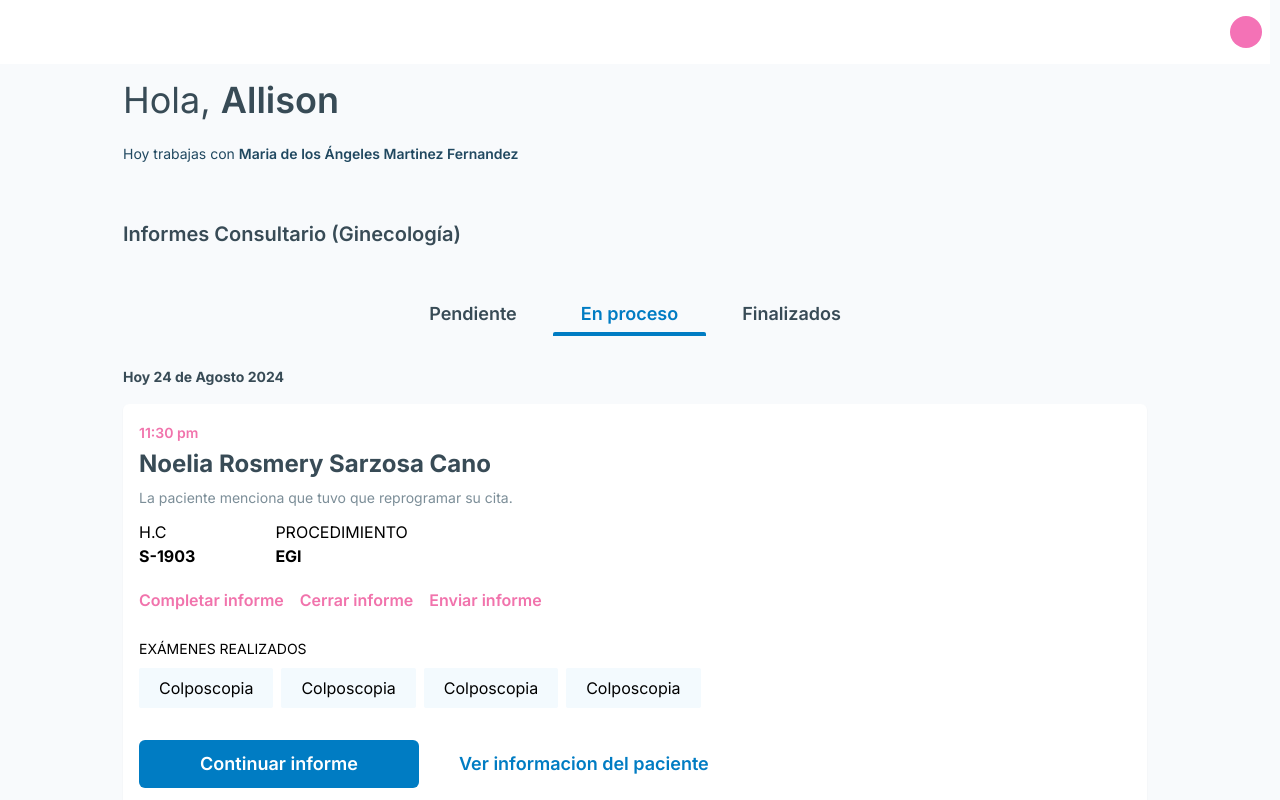
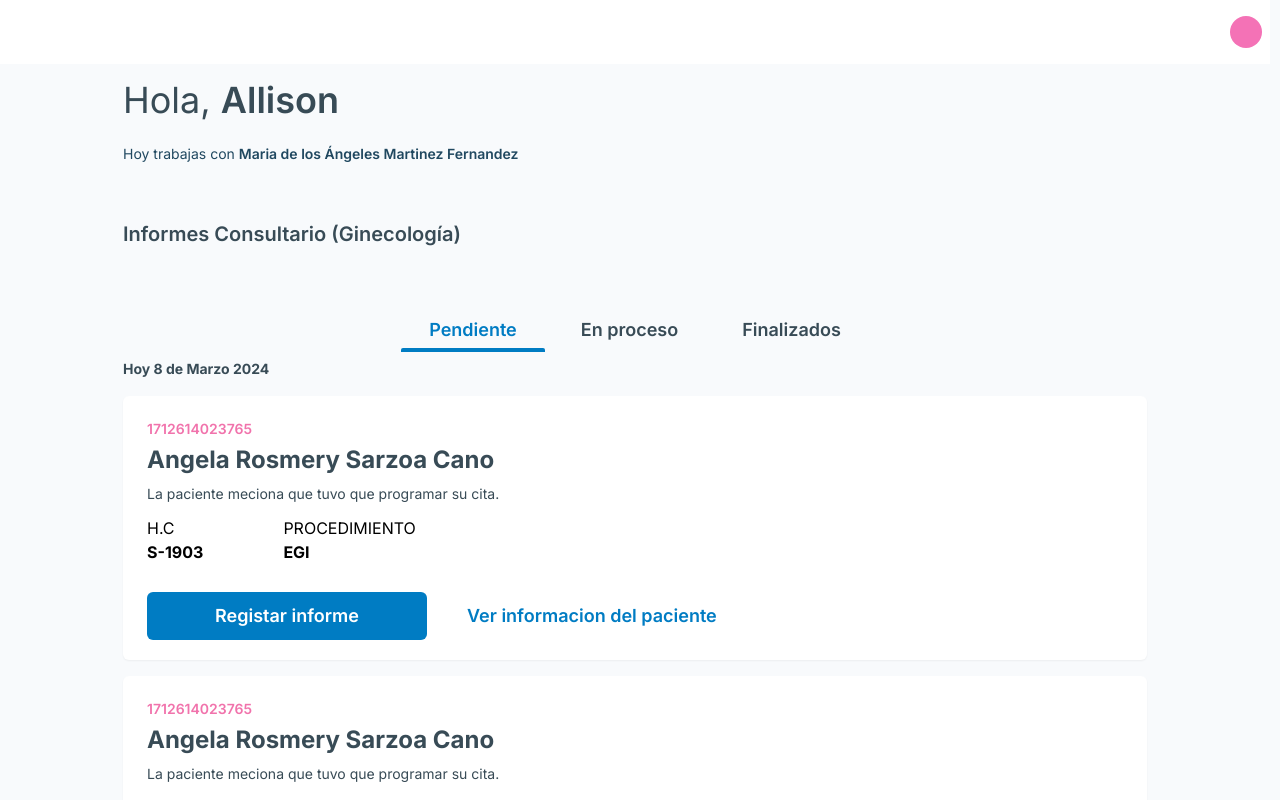
Before and after one commit to kfoq7/imm-frontend-nextjs, a Next.js app: page /patient-list in a window 1280 px wide. Shown: the top 800 px of the page. Built offline with nearby package versions, Linux system fonts and the light colour scheme.

Commit message:
feat(features/patient): added card list states

```diff
--- a/package.json
+++ b/package.json
@@ -15,6 +15,7 @@
     "format:check": "prettier --check src"
   },
   "dependencies": {
+    "@headlessui/react": "^1.7.19",
     "next": "14.1.4",
     "react": "^18.2.0",
     "react-dom": "^18.2.0"
--- a/src/app/patient-list/page.tsx
+++ b/src/app/patient-list/page.tsx
@@ -1,13 +1,65 @@
+'use client'
+
+import { useState } from 'react'
+import { Tab } from '@headlessui/react'
 import {
   PATIENT_RESULT,
-  PatientCard,
-  ButtonStatus,
-  useSelectState,
+  PatientCardFinished,
+  PatientCardPending,
   PatientCardProcess
 } from '@/features/patient'
+import { cn } from '@/lib/utils'
+
+const ListPatientPeding = () => (
+  <>
+    <span className="text-sm font-bold text-gray-1">Hoy 8 de Marzo 2024</span>
+
+    <div className="mt-4 flex flex-col gap-y-4">
+      {PATIENT_RESULT.map(patient => (
+        <PatientCardPending key={patient.id} patientInfo={patient} />
+      ))}
+    </div>
+  </>
+)
+
+const ListPatientFinished = () => (
+  <>
+    <div className="mt-4 flex flex-col gap-y-4">
+      {PATIENT_RESULT.map(patient => (
+        <PatientCardFinished key={patient.id} patientInfo={patient} />
+      ))}
+    </div>
+  </>
+)
+
+const ListPatientProcess = () => (
+  <>
+    <span className="text-sm font-bold text-gray-1">Hoy 24 de Agosto 2024</span>
+
+    <div className="mt-4 flex flex-col gap-y-4">
+      <PatientCardProcess />
+    </div>
+  </>
+)
 
 export default function PatientList() {
-  const {} = useSelectState()
+  const [patientTabs] = useState([
+    {
+      name: 'pending',
+      tabTitle: 'Pendiente',
+      tab: <ListPatientPeding />
+    },
+    {
+      name: 'process',
+      tabTitle: 'En proceso',
+      tab: <ListPatientProcess />
+    },
+    {
+      name: 'finished',
+      tabTitle: 'Finalizados',
+      tab: <ListPatientFinished />
+    }
+  ])
 
   return (
     <main className="p-4">
@@ -27,27 +79,43 @@
             <h3 className="text-xl font-semibold text-gray-1">
               Informes Consultario (Ginecología)
             </h3>
-
-            <nav className="mt-10 flex items-center justify-center gap-x-2">
-              <ButtonStatus>Pendiente</ButtonStatus>
-              <ButtonStatus isSelected>En proceso</ButtonStatus>
-              <ButtonStatus>Finalizados</ButtonStatus>
-            </nav>
           </header>
 
-          <div className="mt-6">
-            {/* <span className="text-sm font-bold text-gray-1">Hoy 8 de Marzo 2024</span>
-
-            <div className="mt-4 flex flex-col gap-y-4">
-              {PATIENT_RESULT.map(patient => (
-                <PatientCard key={patient.id} patientInfo={patient} />
-              ))}
-            </div> */}
-            <span className="text-sm font-bold text-gray-1">Hoy 24 de Agosto 2024</span>
-
-            <div className="mt-4 flex flex-col gap-y-4">
-              <PatientCardProcess />
-            </div>
+          <div className="mt-14">
+            <Tab.Group>
+              <Tab.List className="flex items-center justify-center gap-x-2">
+                {patientTabs.map(({ name, tabTitle }) => (
+                  <Tab
+                    key={name}
+                    className={({ selected }) =>
+                      cn(
+                        'relative bg-transparent px-7 py-3 text-lg font-semibold text-gray-1 outline-none',
+                        {
+                          'text-primary-blue': selected
+                        }
+                      )
+                    }
+                  >
+                    {({ selected }) => (
+                      <>
+                        {tabTitle}
+                        <div
+                          className={cn(
+                            'absolute bottom-0 right-0 h-2 w-full rounded-sm border-t-4 border-primary-blue',
+                            { hidden: !selected }
+                          )}
+                        ></div>
+                      </>
+                    )}
+                  </Tab>
+                ))}
+              </Tab.List>
+              <Tab.Panels>
+                {patientTabs.map(({ name, tab }) => (
+                  <Tab.Panel key={name}>{tab}</Tab.Panel>
+                ))}
+              </Tab.Panels>
+            </Tab.Group>
           </div>
         </section>
       </div>
--- a/src/features/patient/components/index.ts
+++ b/src/features/patient/components/index.ts
@@ -1,2 +1,3 @@
-export { PatientCard } from './patient-card'
+export { PatientCardFinished } from './patient-card-finished'
+export { PatientCardPending } from './patient-card-pending'
 export { PatientCardProcess } from './patient-card-process'
--- /dev/null
+++ b/src/features/patient/components/patient-card-finished.tsx
@@ -0,0 +1,46 @@
+import Link from 'next/link'
+import { Button, ContainerCard } from '@/features/core'
+import { Search } from '../ui/search'
+import type { Patient } from '../types'
+
+interface Props {
+  patientInfo: Patient
+}
+
+export function PatientCardFinished({ patientInfo }: Props) {
+  const { name, time, description } = patientInfo
+
+  return (
+    <>
+      <Search />
+
+      <ContainerCard>
+        <span className="text-sm font-semibold text-primary-pink">{time}</span>
+
+        <div className="my-1">
+          <h2 className="text-2xl font-bold text-gray-1">{name}</h2>
+
+          <p className="mt-2 text-sm text-gray-1">{description}</p>
+        </div>
+
+        <div className="mt-2 flex items-center gap-x-20">
+          <div className="my-1">
+            <h2 className="uppercase">H.C</h2>
+            <span className="font-bold">S-1903</span>
+          </div>
+          <div className="my-1">
+            <h2 className="uppercase">Procedimiento</h2>
+            <span className="font-bold">EGI</span>
+          </div>
+        </div>
+
+        <div className="mt-6 flex items-center gap-x-10">
+          <Button className="w-[280px]">Ver informe</Button>
+          <Link href="/local-search" className="text-lg font-semibold text-primary-blue">
+            Ver informacion del paciente
+          </Link>
+        </div>
+      </ContainerCard>
+    </>
+  )
+}
--- a/src/features/patient/components/patient-card.tsx
+++ b/src/features/patient/components/patient-card-pending.tsx
@@ -6,7 +6,7 @@
   patientInfo: Patient
 }
 
-export function PatientCard({ patientInfo }: Props) {
+export function PatientCardPending({ patientInfo }: Props) {
   const { name, time, description } = patientInfo
 
   return (
--- a/src/features/patient/hooks/useSelectState.ts
+++ b/src/features/patient/hooks/useSelectState.ts
@@ -1,3 +1,30 @@
-export function useSelectState() {
-  return {}
+import { useState } from 'react'
+
+export type States = 'pending' | 'process' | 'finished'
+
+interface ListState {
+  name: States
+  patientList: React.ReactElement
+  isSelected?: boolean
 }
+
+export interface AppointmentStates {
+  listState: ListState[]
+}
+
+export function useSelectState({ listState }: AppointmentStates) {
+  const [currentList, setCurrentList] = useState(listState[0])
+
+  const selectState = (newState: States) => {
+    setCurrentList(prev => {
+      const state = listState.find(value => value.name === newState)
+      if (!state) return prev
+      return state
+    })
+  }
+
+  return {
+    currentList,
+    selectState
+  }
+}
--- a/src/features/patient/index.ts
+++ b/src/features/patient/index.ts
@@ -1,4 +1,4 @@
-export { PATIENT_RESULT } from './lib/data'
+export * from './lib/data'
 
 export * from './hooks'
 
--- a/src/features/patient/lib/data.tsx
+++ b/src/features/patient/lib/data.tsx
@@ -18,3 +18,18 @@
     time: 1712614023765
   }
 ]
+
+export const PATIENT_TABS = [
+  {
+    name: 'pending',
+    tabTitle: 'Pendiente'
+  },
+  {
+    name: 'process',
+    tabTitle: 'En proceso'
+  },
+  {
+    name: 'finished',
+    tabTitle: 'Finalizados'
+  }
+]
--- a/src/features/patient/ui/button-status.tsx
+++ b/src/features/patient/ui/button-status.tsx
@@ -5,9 +5,10 @@
   isSelected?: boolean
 }
 
-export function ButtonStatus({ children, isSelected }: Props) {
+export function ButtonStatus({ children, isSelected, ...restProps }: Props) {
   return (
     <button
+      {...restProps}
       className={cn('relative bg-transparent px-7 py-3 text-lg font-semibold text-gray-1', {
         'text-primary-blue': isSelected
       })}
--- a/src/features/patient/ui/search.tsx
+++ b/src/features/patient/ui/search.tsx
@@ -1,3 +1,3 @@
 export function Search() {
-  return <input type="search" placeholder="Busque por Historia Clinica" />
+  return <input type="search" placeholder="Busque por Historia Clinica" className="w-100" />
 }
```
Also changed, not shown: 1 other file (tests, documents, lock files or other folders).
